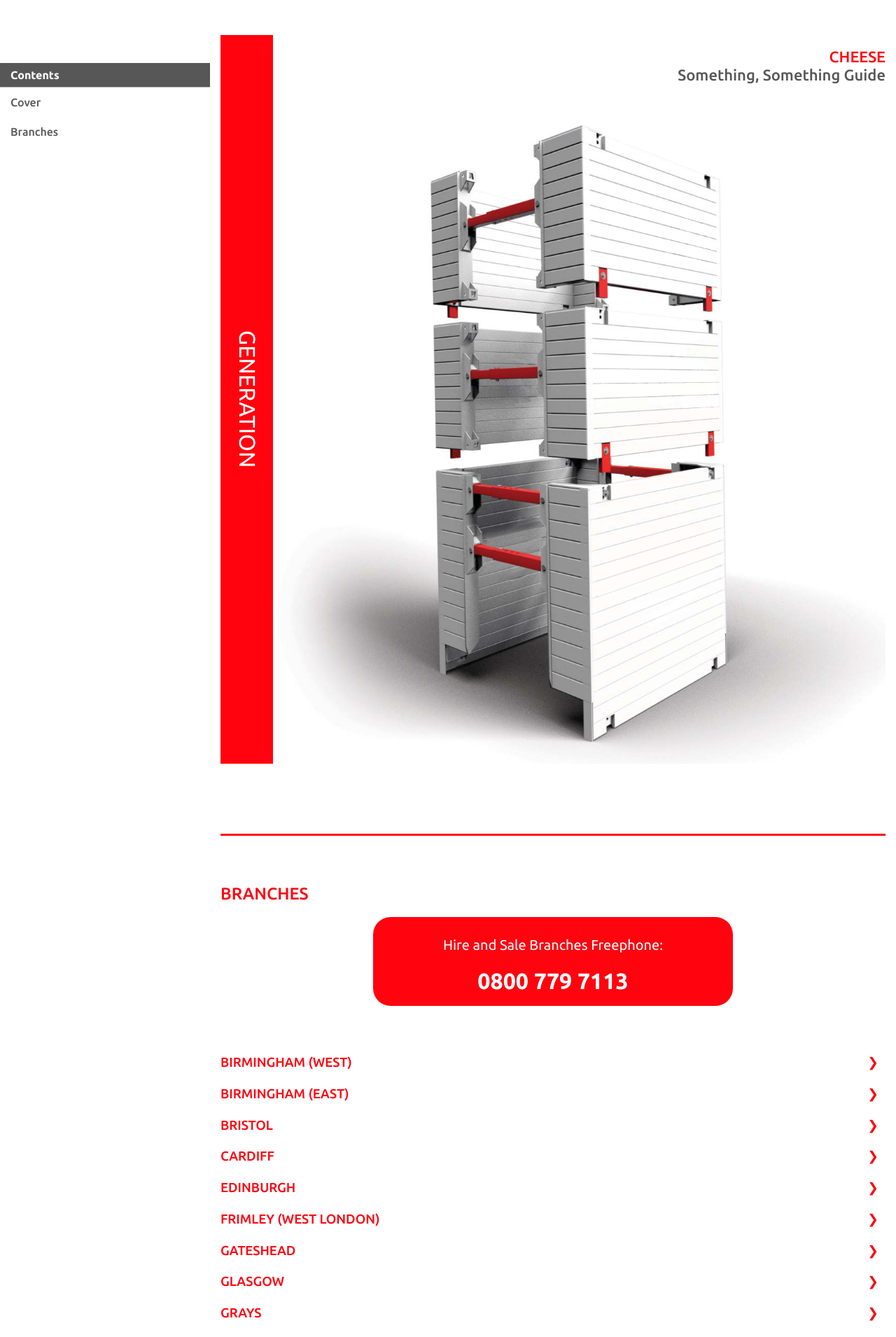
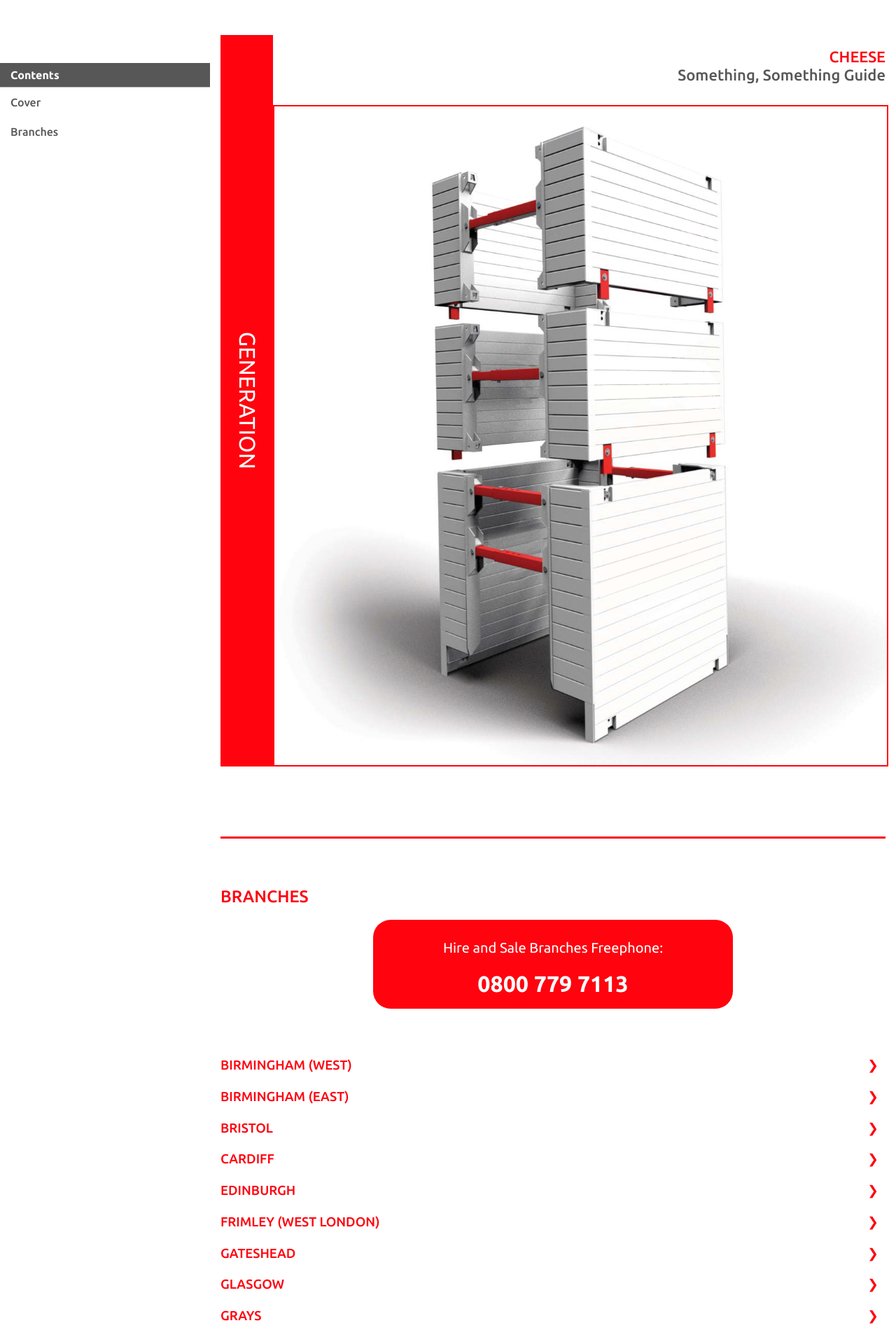
Before and after one commit to generation-scaffolding/microsite-guides, a Jekyll site: the page built from _posts/2022-03-06-cheese.md, in a window 1280 px wide. Shown: the top 1910 px of the page at 70% size. Built offline with Jekyll 4.4.1, drawn with Linux system fonts in a browser that asks for light colours.

Commit message:
Image border

```diff
--- a/assets/css/styles.css
+++ b/assets/css/styles.css
@@ -182,6 +182,7 @@ img{
   max-width: 100%;
   display:block;
   margin:0 auto;
+  border: 2px solid var(--red);
 }
 
 ol,
```
